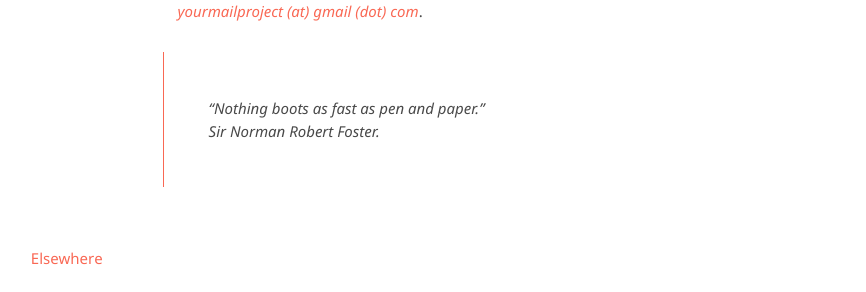
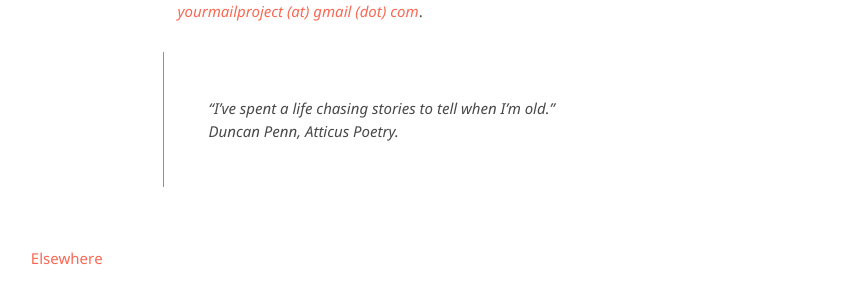
Before and after one commit to kvshvlin/yourmailproject, a Jekyll site: the page built from roadmap.md, in a window 1280 px wide and 900 px high, scrolled down 1390 px. Shown: the part 405-697 px from the top of the window, without its empty margins (250-1116 px from the left). Built offline with Jekyll 4.4.1, drawn with Linux system fonts in a browser that asks for light colours; our own code applies the rules of GitHub Pages for plain Markdown files; some of the changed text lies outside the part shown.

Commit message:
Update roadmap.md

```diff
--- a/roadmap.md
+++ b/roadmap.md
@@ -1,4 +1,4 @@
-**The Roadmap**.
+<a href="https://kvshvl.in/yourmailproject">A story to tell</a> / <a href="https://kvshvl.in/yourmailproject/artists.html">Artists</a> / <a href="https://kvshvl.in/yourmailproject/joinusasanartist.html">Join us as an artist</a> / <a href="https://kvshvl.in/yourmailproject/shop.html">Shop</a> / **The Roadmap**
 
 Here you can see how we're doing. By sharing this information we aim to demystify the weird and wonderful process of working as mostly bootstrapped creators. We're working our hardest to build a space that’s mindful, respectful, and accountable to thousands of lovely patrons. We've lots of ideas about how to do a better job, as well as lots of challenges. This is meant to be as transparent as reasonably possible.
 
@@ -42,5 +42,5 @@
 If there’s something you don’t see here that you’d like to know, then email
 [_yourmailproject (at) gmail (dot) com_](mailto:yourmailproject@gmail.com).
 
-> "Nothing boots as fast as pen and paper."
-> Sir Norman Robert Foster.
+> "I’ve spent a life chasing stories to tell when I’m old."
+> Duncan Penn, Atticus Poetry.
```
